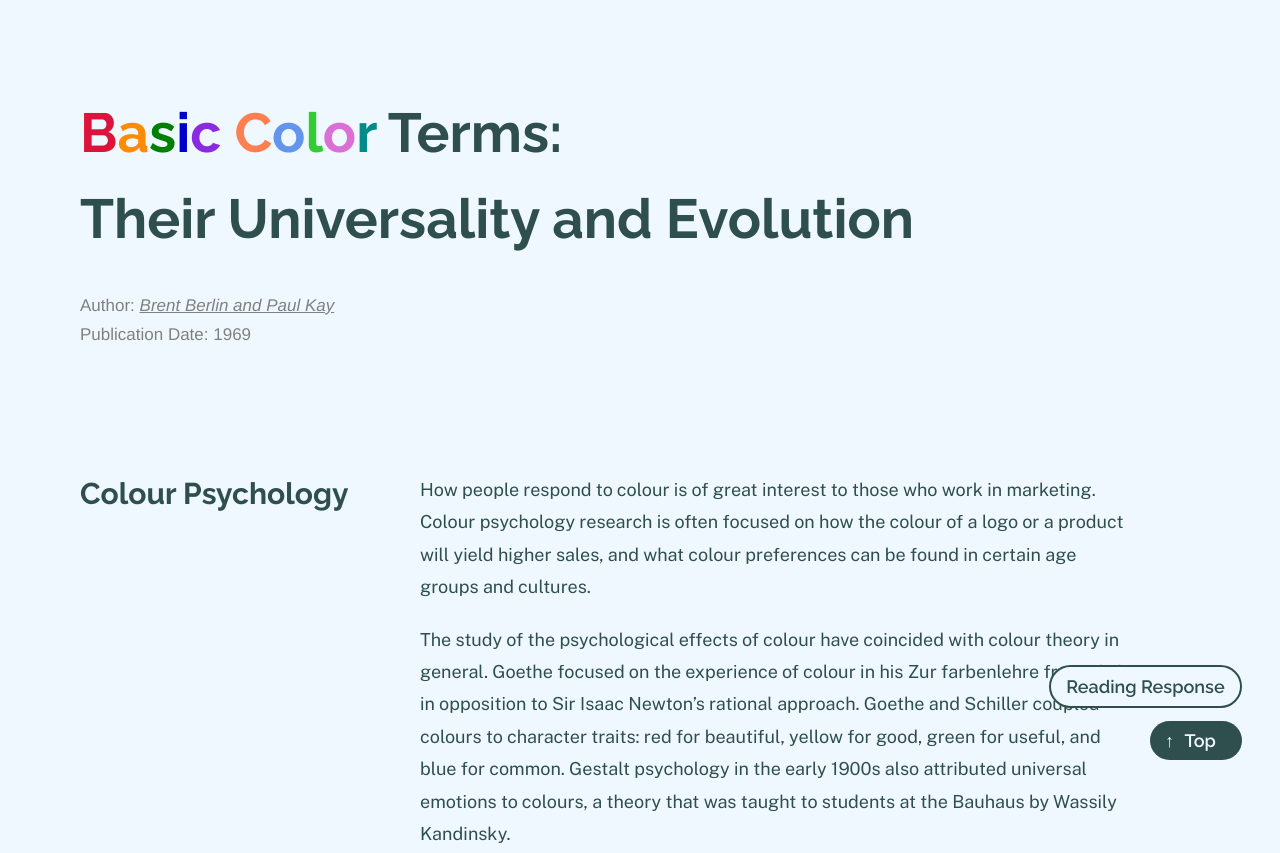
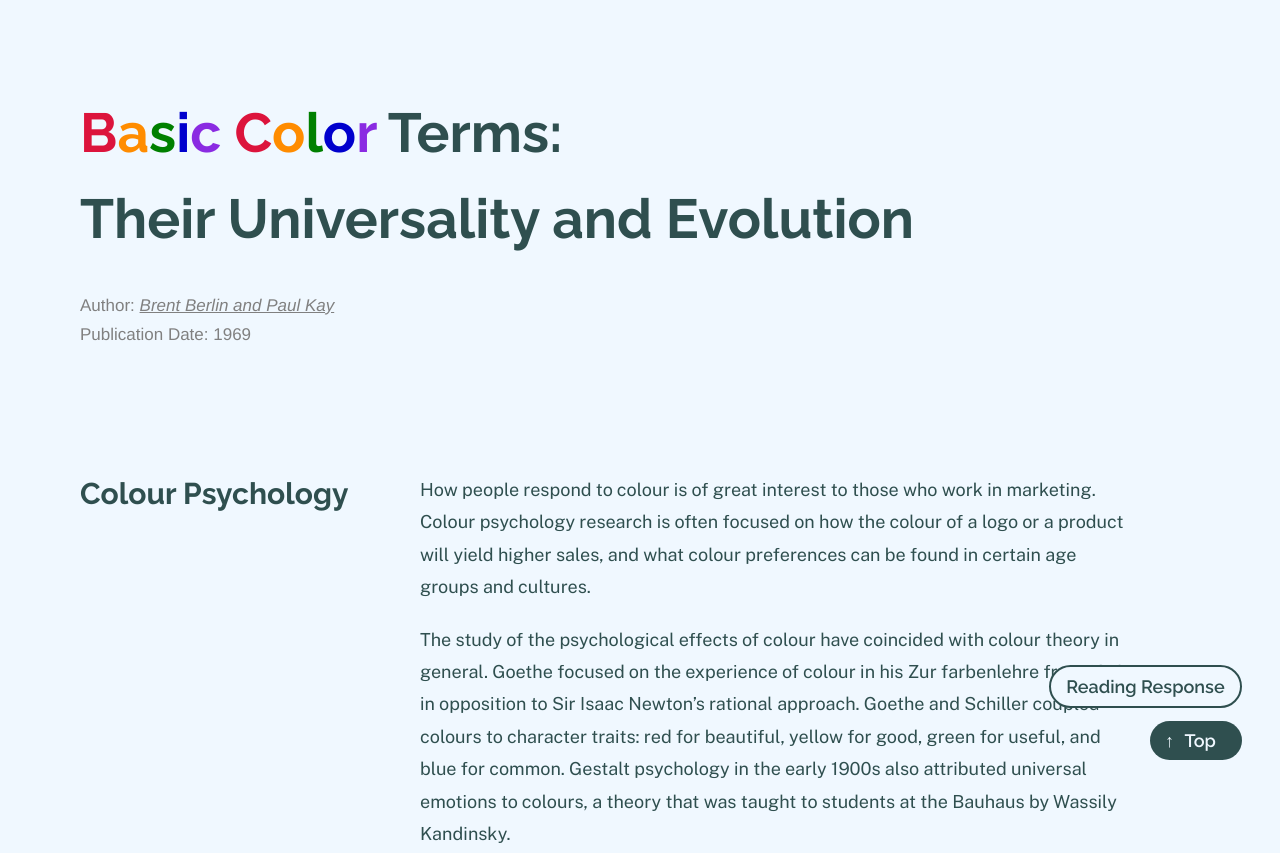
Before and after one commit to Irene3448/manuscript, a plain HTML site: page index.html in a window 1280 px wide. Shown: the top 853 px of the page. Drawn offline with nearby package versions, Linux system fonts and the light colour scheme.

Commit message:
color changed

```diff
--- a/style.css
+++ b/style.css
@@ -22,11 +22,12 @@ h1 {
 #l3{color:green;}
 #l4{color: mediumblue;}
 #l5{color:blueviolet;}
-#l6{color:coral}
-#l7{color:cornflowerblue;}
-#l8{color:limegreen;}
-#l9{color:orchid;}
-#l10{color:darkcyan;}
+#l6{color:crimson;}
+#l7{color:darkorange;}
+#l8{color:green;}
+#l9{color: mediumblue;}
+#l10{color:blueviolet;}
+
 
 body{
 	font-family: "public sans";
@@ -166,6 +167,7 @@ footer{
 #response{
 	border-top: 2px dotted darkslategray;
 	padding-top: 40px;
+	color: darkslategray;
 }
 
 
```
